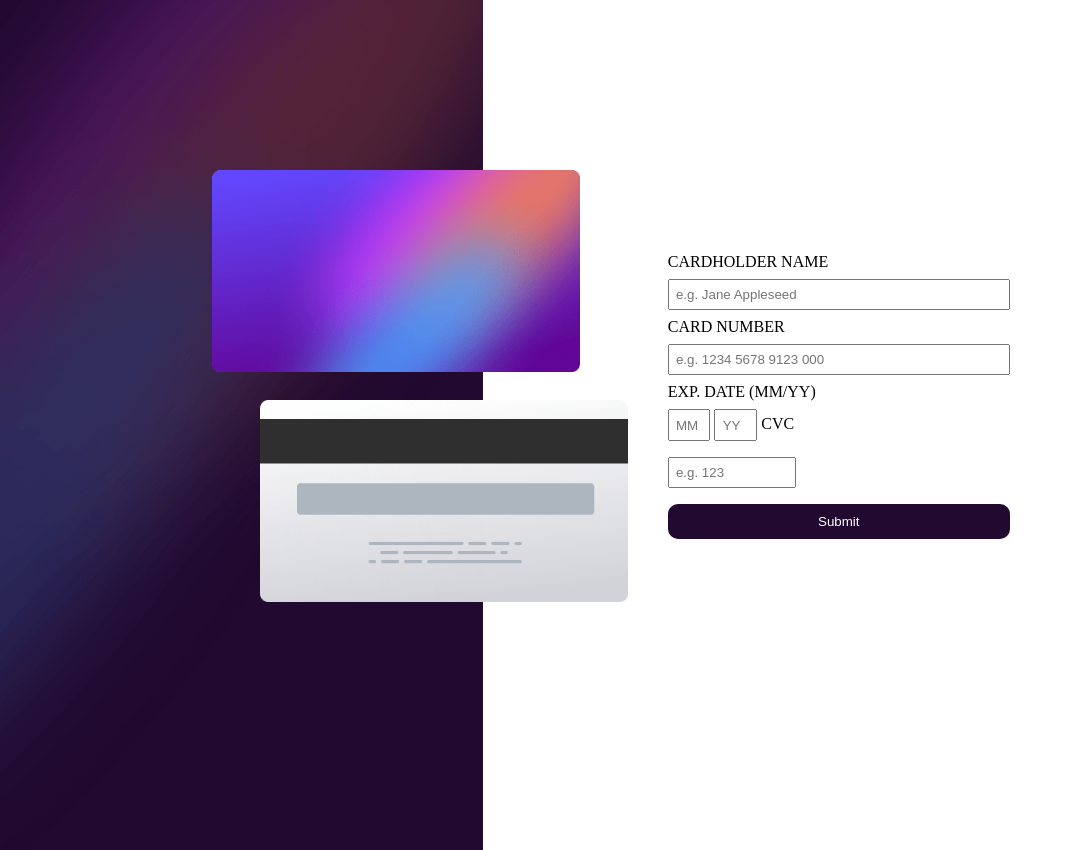
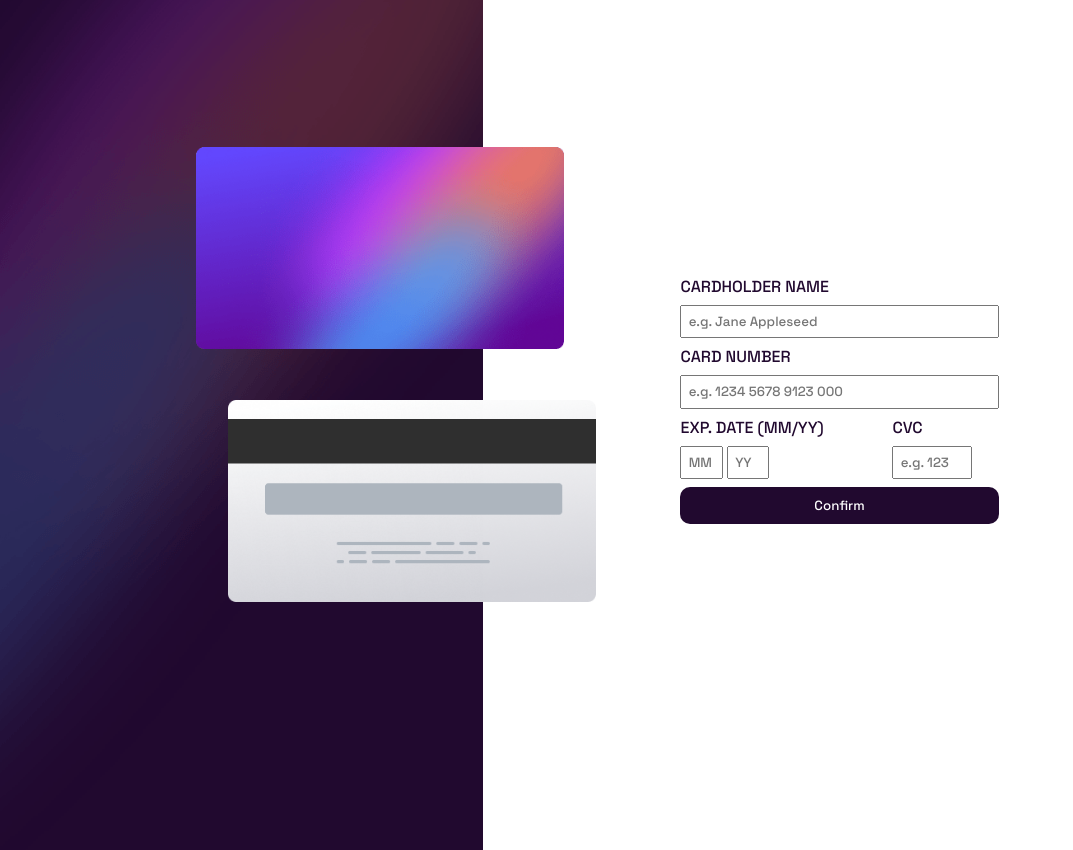
Before and after one commit to nyllegriffiths1/interactive-card-form, a plain HTML site: page index.html in a window 1280 px wide. Shown: the whole page, without its empty margins (0-1073 px from the left). Drawn offline with Linux system fonts and the light colour scheme.

Commit message:
layout finished

```diff
--- a/index.html
+++ b/index.html
@@ -28,14 +28,20 @@
       <label for="cnumber">Card number</label><br>
       <input type="text" placeholder="e.g. 1234 5678 9123 000" name="cnumber" min="16" max="16" required><br>
       <!-- Expiration date -->
-      <label for="exp-date">exp. date (mm/yy)</label><br>
-      <input id="sm-input1" type="text" name="exp-date" placeholder="MM">
-      <input id="sm-input2" type="text" name="exp-date" placeholder="YY">
-      <!-- CVC -->
-      <label for="cvc">cvc</label><br>
-      <input id="cvc-input" type="text" placeholder="e.g. 123" required><br>
+      <div class="container-btm">
+        <div id="left-btm">
+        <label for="exp-date">exp. date (mm/yy)</label><br>
+        <input id="sm-input1" type="text" name="exp-date" placeholder="MM">
+        <input id="sm-input2" type="text" name="exp-date" placeholder="YY"><br>
+        </div>
+        <!-- CVC -->
+        <div id="right-btm">
+        <label for="cvc">cvc</label><br>
+        <input id="cvc-input" type="text"placeholder="e.g. 123" required><br>
+        </div>
+      </div>
       <!-- submit button -->
-      <input id="btn" type="submit" placeholder="Confirm">
+      <button id="btn">Confirm</button>
     </form>
   </div>
   <script src="app.js"></script>
--- a/styles.css
+++ b/styles.css
@@ -1,7 +1,11 @@
+@import url('https://fonts.googleapis.com/css2?family=Space+Grotesk:wght@500&display=swap');
+
+
 * {
     margin: 0;
     padding: 0;
     box-sizing: border-box;
+    font-family: "Space Grotesk", sans-serif;
 }
 
 :root {
@@ -43,8 +47,8 @@ body {
 
 #front-card {
     position: absolute;
-    left: -34%;
-    top: -28%;
+    left: -36%;
+    top: -52%;
     margin-bottom: 2.5rem;
     width: 23rem;
 }
@@ -52,25 +56,33 @@ body {
 #back-card {
     position: absolute;
     top: 50%;
-    left: -28%;
+    left: -32%;
     width: 23rem;
+}
+
+form {
+    padding-left: 8rem;
+}
+
+.card-form label {
+    color: var(--Very-dark-violet);
 }
 
 .card-form input {
     padding: 0.385rem;
     margin: 0.5rem 0 0.5rem 0;
-    width: 80%;
+    width: 60%;
 }
 
 #sm-input1 {
     display: inline;
-    width: 10%;
+    width: 20%;
 
 }
 
 #sm-input2 {
     display: inline;
-    width: 10%;
+    width: 20%;
 
 }
 
@@ -85,4 +97,29 @@ body {
     border: none;
     border-radius: 0.625rem;
     padding: 0.625rem;
+    width: 60%;
 }
+
+.container-btm {
+    display: flex;
+}
+
+#left-btm {
+    width: 40%;
+}
+
+#right-btm {
+    width: 50%;
+}
+
+@media (min-width: 1440px) {
+    #front-card {
+        left: -28%;
+    }
+    #back-card {
+        left: -23%;
+    }
+    form {
+        padding-left: 0;
+    }
+}
```
